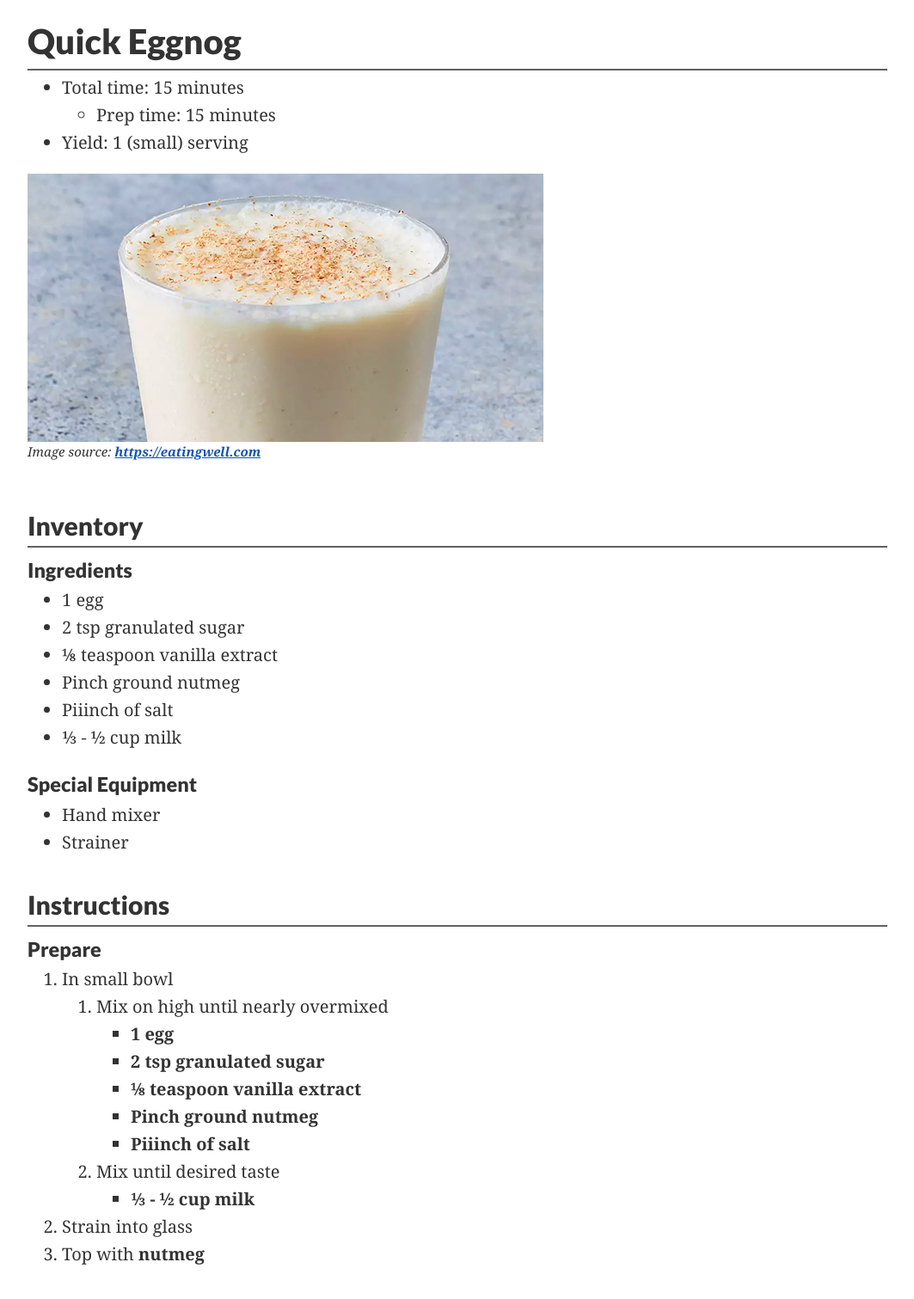
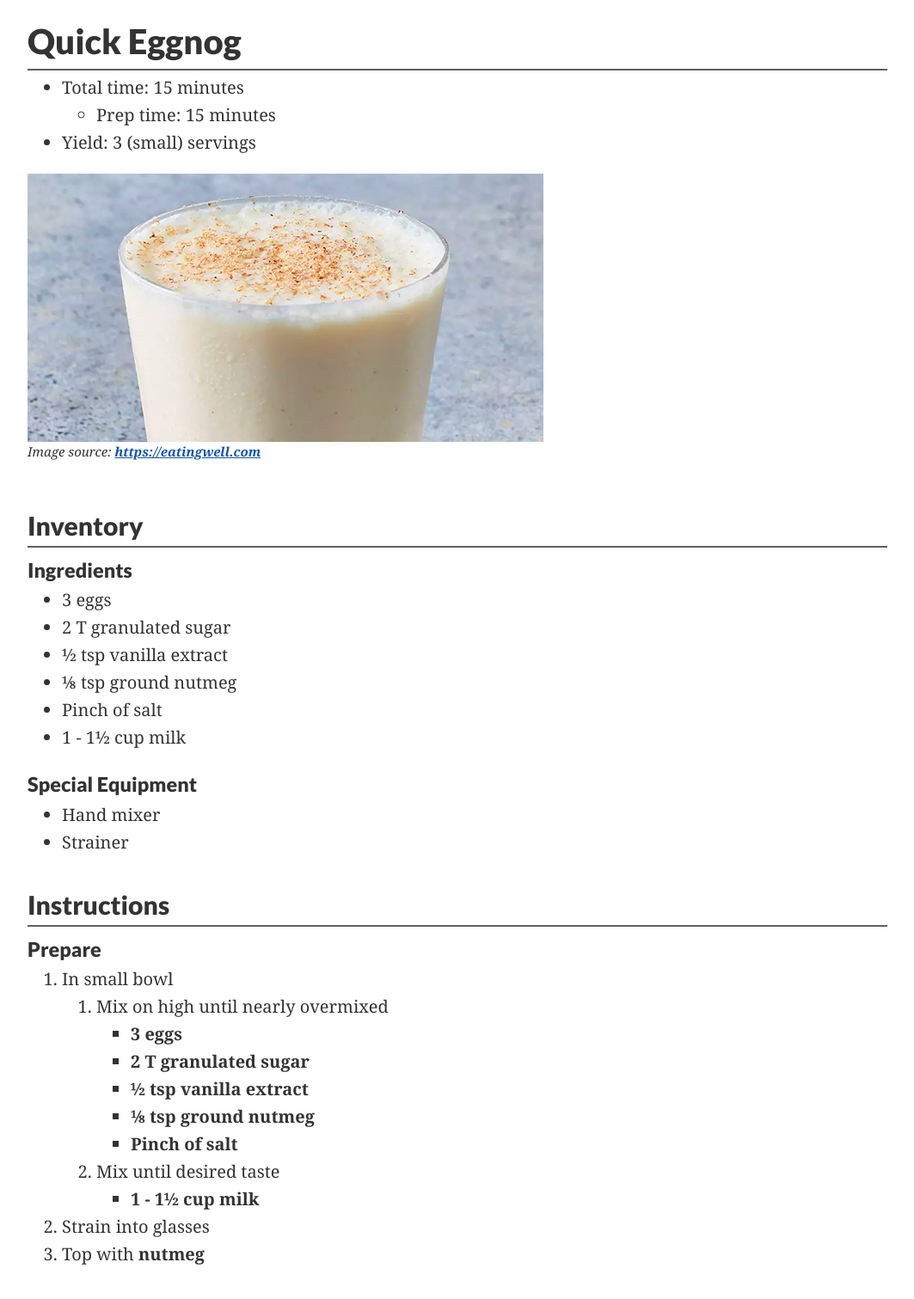
Before and after one commit to bradleyoesch/bradleyoesch.github.io, a Jekyll site: the page built from recipes/quick-eggnog/index.md, in a window 1280 px wide. Shown: the whole page at 86% size, without its empty margins (108-1171 px from the left). Built offline with Jekyll 4.4.1, drawn with Linux system fonts in a browser that asks for light colours; some web fonts are replaced; our own code applies the rules of GitHub Pages for plain Markdown files.

Commit message:
up servings of eggnog

```diff
--- a/recipes/quick-eggnog/index.md
+++ b/recipes/quick-eggnog/index.md
@@ -2,7 +2,7 @@
 
 - Total time: 15 minutes
     - Prep time: 15 minutes
-- Yield: 1 (small) serving
+- Yield: 3 (small) servings
 
 ![](./hero.jpg){:width="600px"}
 <br />
@@ -13,13 +13,12 @@ _<sup>Image source: <https://eatingwell.com></sup>_
 ### Ingredients
 
 
-- 1 egg
-- 2 tsp granulated sugar
-- ⅛ teaspoon vanilla extract
-- Pinch ground nutmeg
-- Piiinch of salt
-- ⅓ - ½ cup milk
-
+- 3 eggs
+- 2 T granulated sugar
+- ½ tsp vanilla extract
+- ⅛ tsp ground nutmeg
+- Pinch of salt
+- 1 - 1½ cup milk
 
 ### Special Equipment
 
@@ -32,12 +31,12 @@ _<sup>Image source: <https://eatingwell.com></sup>_
 
 1. In small bowl
     1. Mix on high until nearly overmixed
-        - **1 egg**
-        - **2 tsp granulated sugar**
-        - **⅛ teaspoon vanilla extract**
-        - **Pinch ground nutmeg**
-        - **Piiinch of salt**
+        - **3 eggs**
+        - **2 T granulated sugar**
+        - **½ tsp vanilla extract**
+        - **⅛ tsp ground nutmeg**
+        - **Pinch of salt**
     1. Mix until desired taste
-        - **⅓ - ½ cup milk**
-1. Strain into glass
+        - **1 - 1½ cup milk**
+1. Strain into glasses
 1. Top with **nutmeg**
```
